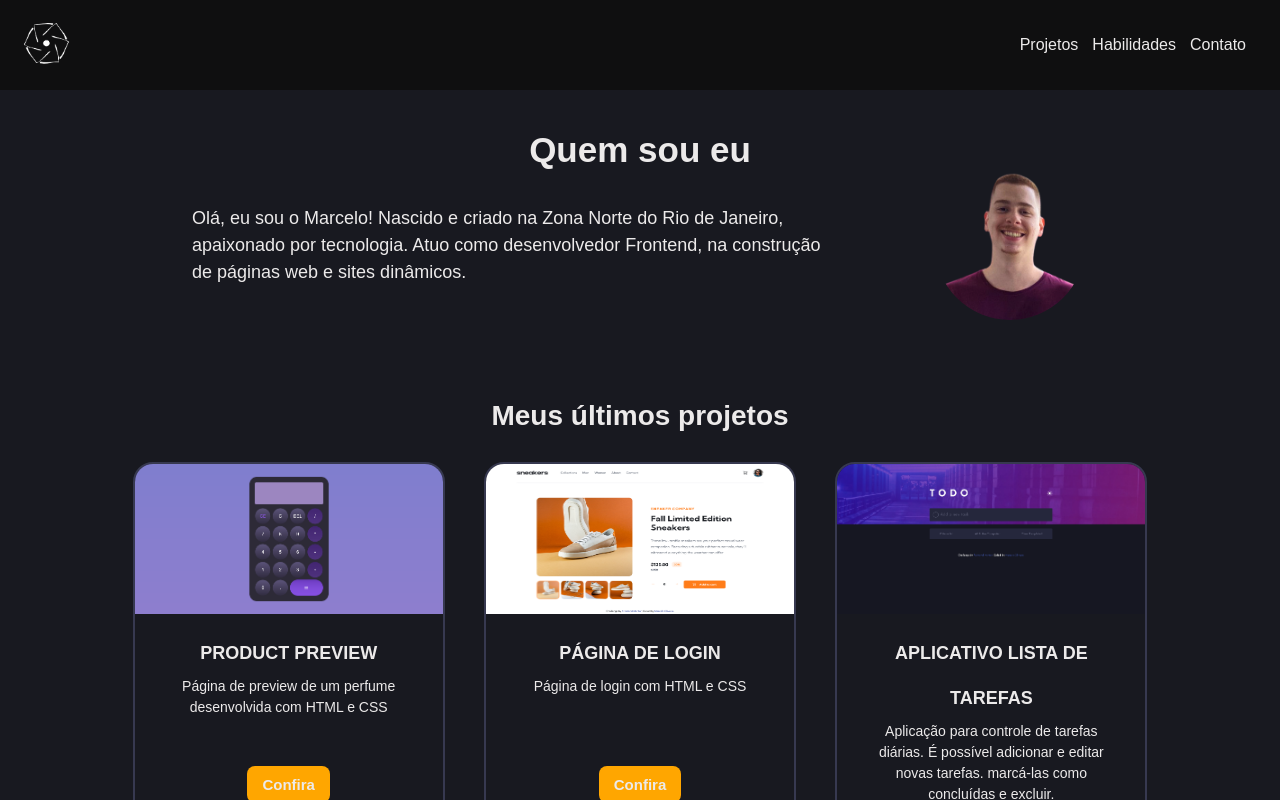
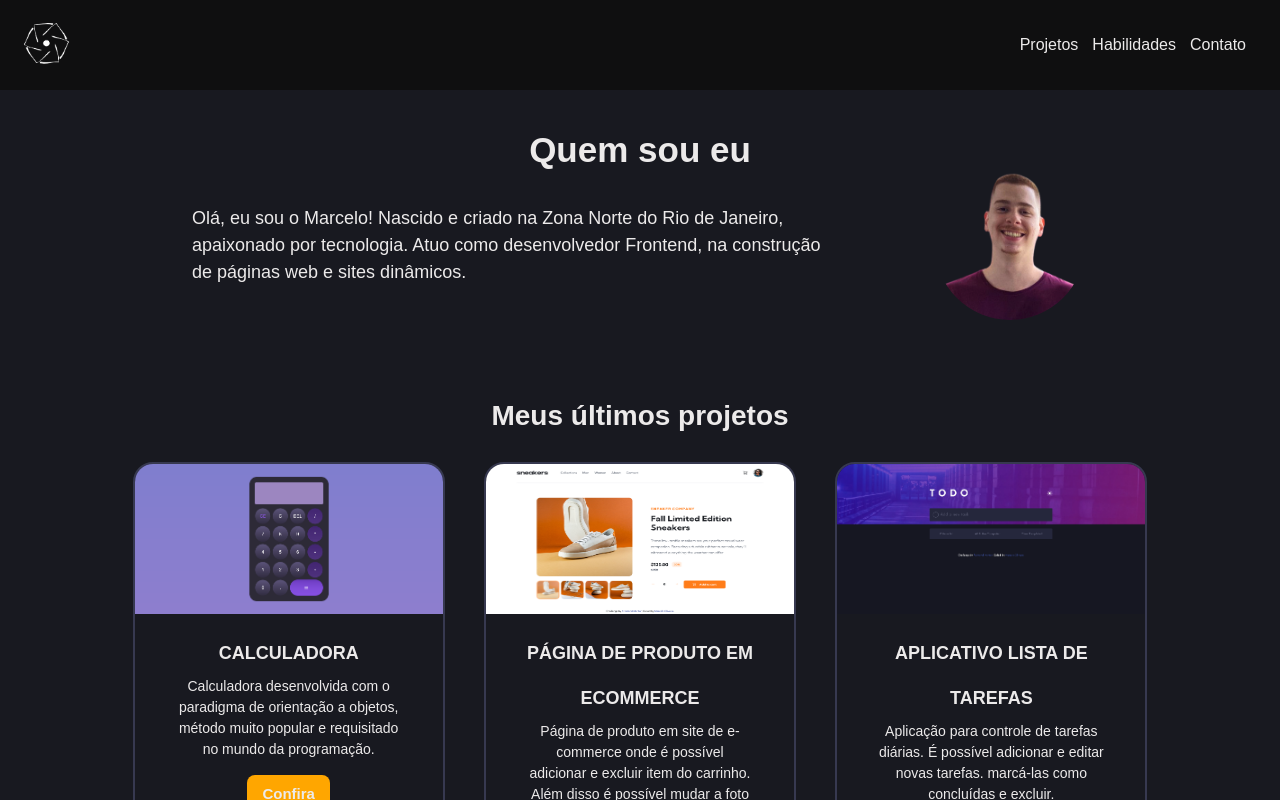
Before and after one commit to heiderick13/portfolio-react, a React (Vite) app: page / in a window 1280 px wide. Shown: the top 800 px of the page. Built offline with nearby package versions, Linux system fonts and the light colour scheme.

Commit message:
:sparkles: feat: add actual info for 2 projects

```diff
--- a/src/components/MyProjects/MyProjects.jsx
+++ b/src/components/MyProjects/MyProjects.jsx
@@ -13,15 +13,16 @@ function MyProjects() {
       <h2 className="projects__title">Meus últimos projetos</h2>
       <div className="projects__list">
         <Card
-          name="Product Preview"
+          name="Calculadora"
           foto={calculator}
-          description="Página de preview de um perfume desenvolvida com HTML e CSS"
+          description="Calculadora desenvolvida com o paradigma de orientação a objetos, método muito popular e requisitado no mundo da programação."
           deploy={"https://heiderick13.github.io/calculator-oop/"}
         />
         <Card
-          name="Página de Login"
+          name="
+          Página de Produto em Ecommerce"
           foto={ecommerce}
-          description="Página de login com HTML e CSS"
+          description="Página de produto em site de e-commerce onde é possível adicionar e excluir item do carrinho. Além disso é possível mudar a foto do produto em display."
           deploy={"https://ecommerce-product-page-green.vercel.app/"}
         />
         <Card
```
